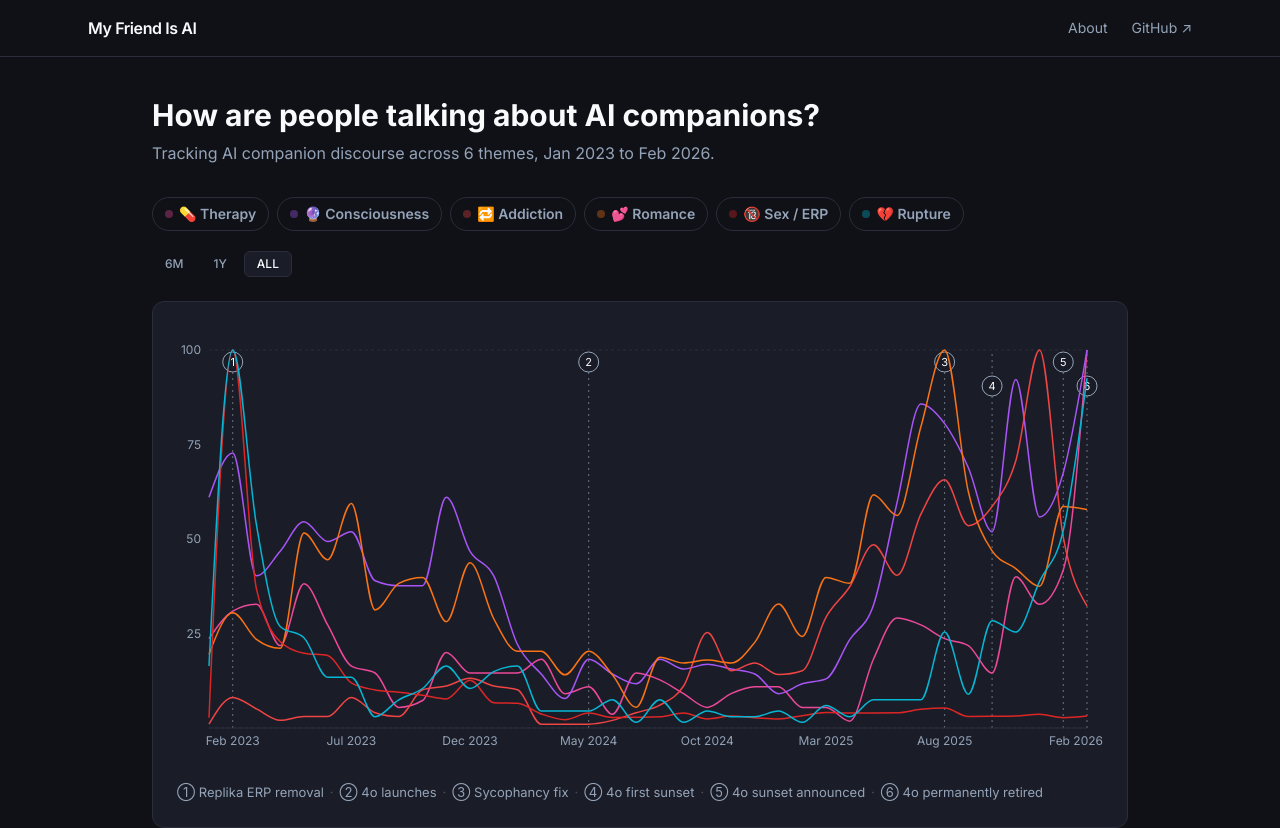
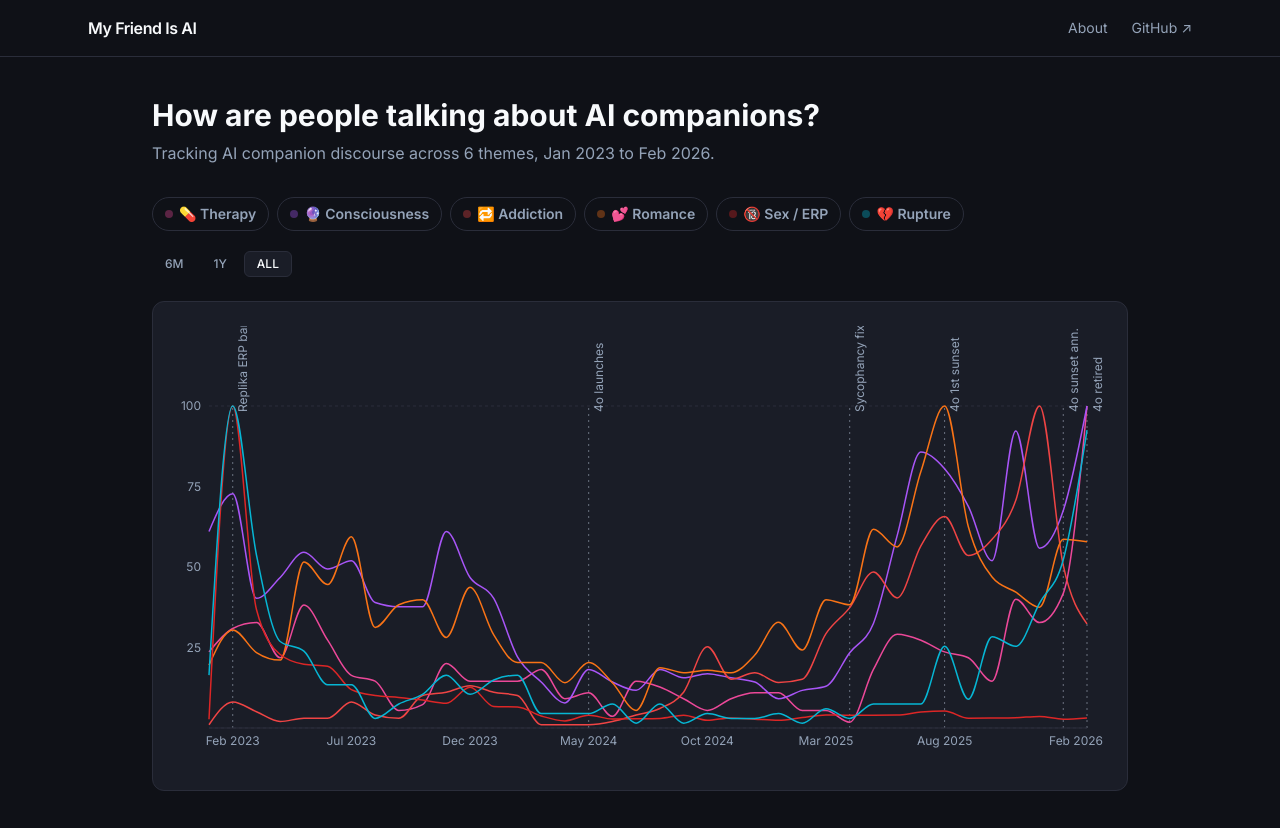
Before and after one commit to hopeshub/myfriendisai, a Next.js app in the folder web/: page / in a window 1280 px wide. Shown: the top 828 px of the page. Built offline with nearby package versions, Linux system fonts and the light colour scheme.

Commit message:
Revert "Redesign event annotations: numbered circles + legend below chart"
This reverts commit 4743ad5e72ac567268a578c9ff891a02a1c95244.

```diff
--- a/web/app/TrendsExplorer.tsx
+++ b/web/app/TrendsExplorer.tsx
@@ -29,15 +29,13 @@ type ThemeId = typeof THEMES[number]["id"];
 // ─── Events ────────────────────────────────────────────────────────────────
 
 const EVENTS = [
-  { id: 1, date: "2023-02-01", label: "Replika ERP removal" },
-  { id: 2, date: "2024-05-01", label: "4o launches" },
-  { id: 3, date: "2025-08-01", label: "Sycophancy fix" },
-  { id: 4, date: "2025-10-01", label: "4o first sunset" },
-  { id: 5, date: "2026-01-01", label: "4o sunset announced" },
-  { id: 6, date: "2026-02-01", label: "4o permanently retired" },
+  { date: "2023-02-01", label: "Replika ERP ban" },
+  { date: "2024-05-01", label: "4o launches" },
+  { date: "2025-04-01", label: "Sycophancy fix" },
+  { date: "2025-08-01", label: "4o 1st sunset" },
+  { date: "2026-01-01", label: "4o sunset ann." },
+  { date: "2026-02-01", label: "4o retired" },
 ];
-
-const CIRCLED_NUMBERS = ["①", "②", "③", "④", "⑤", "⑥", "⑦", "⑧", "⑨"];
 
 // ─── Helpers ───────────────────────────────────────────────────────────────
 
@@ -52,30 +50,6 @@ function formatMonthTick(dateStr: string): string {
 
 function toMonth(dateStr: string): string {
   return dateStr.slice(0, 7) + "-01";
-}
-
-// ─── Event marker (numbered circle at top of reference line) ────────────
-
-function EventMarker({
-  viewBox,
-  id,
-  yOffset,
-}: {
-  viewBox?: { x: number; y: number };
-  id: number;
-  yOffset: number;
-}) {
-  if (!viewBox) return null;
-  const cx = viewBox.x;
-  const cy = viewBox.y + 12 + yOffset;
-  return (
-    <g>
-      <circle cx={cx} cy={cy} r={10} fill="#1A1D27" fillOpacity={0.9} stroke="#94A3B8" strokeWidth={1} />
-      <text x={cx} y={cy} textAnchor="middle" dominantBaseline="central" fill="#F8FAFC" fontSize={11}>
-        {id}
-      </text>
-    </g>
-  );
 }
 
 // ─── Component ─────────────────────────────────────────────────────────────
@@ -140,27 +114,12 @@ export default function TrendsExplorer({ themeData }: Props) {
     return { chartData: data, peakMonths: peaks };
   }, [filteredRaw]);
 
-  // ── Visible events (filtered by current time range, with offset for close pairs) ──
+  // ── Visible events (filtered by current time range) ──
   const visibleEvents = useMemo(() => {
     if (!chartData.length) return [];
     const min = chartData[0].date as string;
     const max = chartData[chartData.length - 1].date as string;
-    const filtered = EVENTS.filter((e) => e.date >= min && e.date <= max);
-    const totalMonths = chartData.length;
-    return filtered.map((event, i, arr) => {
-      let yOffset = 0;
-      if (i > 0) {
-        const prev = new Date(arr[i - 1].date);
-        const curr = new Date(event.date);
-        const monthsDiff =
-          (curr.getFullYear() - prev.getFullYear()) * 12 +
-          curr.getMonth() - prev.getMonth();
-        if (monthsDiff <= 2 && totalMonths > 12) {
-          yOffset = 24;
-        }
-      }
-      return { ...event, yOffset };
-    });
+    return EVENTS.filter((e) => e.date >= min && e.date <= max);
   }, [chartData]);
 
   // ── Date range for subtitle ──
@@ -316,7 +275,7 @@ export default function TrendsExplorer({ themeData }: Props) {
           <ResponsiveContainer width="100%" height="100%">
             <ComposedChart
               data={chartData}
-              margin={{ top: 24, right: 16, left: 0, bottom: 8 }}
+              margin={{ top: 80, right: 16, left: 0, bottom: 8 }}
             >
               <CartesianGrid
                 strokeDasharray="3 3"
@@ -382,7 +341,7 @@ export default function TrendsExplorer({ themeData }: Props) {
                 cursor={{ stroke: "#2A2D3A", strokeWidth: 1 }}
               />
 
-              {/* Event annotations — numbered circles */}
+              {/* Event annotations */}
               {visibleEvents.map((event) => (
                 <ReferenceLine
                   key={event.date}
@@ -391,7 +350,14 @@ export default function TrendsExplorer({ themeData }: Props) {
                   stroke="#6B7280"
                   strokeDasharray="2 4"
                   strokeWidth={1}
-                  label={<EventMarker id={event.id} yOffset={event.yOffset} />}
+                  label={{
+                    value: event.label,
+                    position: "insideTopLeft",
+                    angle: -90,
+                    fill: "#94A3B8",
+                    fontSize: 9,
+                    offset: 6,
+                  }}
                 />
               ))}
 
@@ -418,20 +384,6 @@ export default function TrendsExplorer({ themeData }: Props) {
             </ComposedChart>
           </ResponsiveContainer>
         </div>
-
-        {/* Event legend */}
-        {visibleEvents.length > 0 && (
-          <div className="mt-4 text-[13px] text-[#94A3B8] leading-relaxed">
-            {visibleEvents.map((event, i) => (
-              <span key={event.id}>
-                {CIRCLED_NUMBERS[event.id - 1]} {event.label}
-                {i < visibleEvents.length - 1 && (
-                  <span className="mx-1.5 text-[#4A4D5A]">&middot;</span>
-                )}
-              </span>
-            ))}
-          </div>
-        )}
       </div>
     </div>
   );
```
